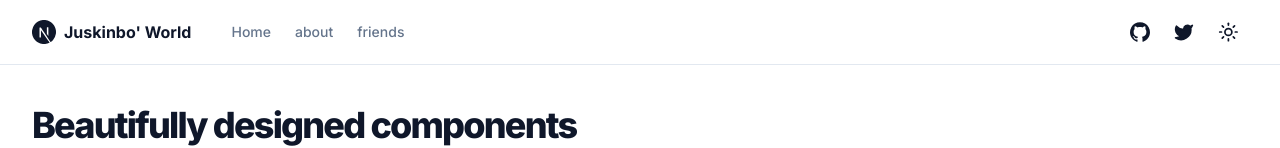
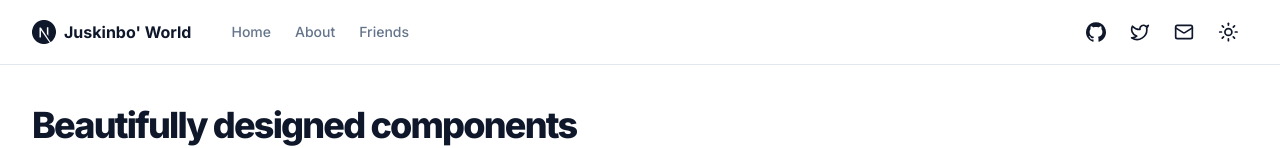
Before and after one commit to Juskinbo/home-juskinbo-next, a Next.js app: page / in a window 1280 px wide. Shown: the top 148 px of the page. Built offline with nearby package versions, Linux system fonts and the light colour scheme.

Commit message:
fix: add new route on header

```diff
--- a/components/main-nav.tsx
+++ b/components/main-nav.tsx
@@ -26,7 +26,7 @@ export function MainNav({ items }: MainNavProps) {
                   key={index}
                   href={item.href}
                   className={cn(
-                    "flex items-center text-sm font-medium text-muted-foreground",
+                    "transition-color flex items-center text-sm font-medium  text-muted-foreground duration-200 hover:text-foreground",
                     item.disabled && "cursor-not-allowed opacity-80"
                   )}
                 >
--- a/components/site-header.tsx
+++ b/components/site-header.tsx
@@ -13,10 +13,14 @@ export function SiteHeader() {
         <MainNav items={siteConfig.mainNav} />
         <div className="flex flex-1 items-center justify-end space-x-4">
           <nav className="flex items-center space-x-1">
+            {siteConfig.links.map((link) => {
+              const Temp = Icons[link.title as keyof typeof Icons]
+              return (
                 <Link
-              href={siteConfig.links.github}
+                  href={link.href}
                   target="_blank"
                   rel="noreferrer"
+                  key={link.title}
                 >
                   <div
                     className={buttonVariants({
@@ -24,25 +28,12 @@ export function SiteHeader() {
                       variant: "ghost",
                     })}
                   >
-                <Icons.gitHub className="size-5" />
-                <span className="sr-only">GitHub</span>
+                    <Temp className="size-5" />
+                    <span className="sr-only">{link.title}</span>
                   </div>
                 </Link>
-            <Link
-              href={siteConfig.links.twitter}
-              target="_blank"
-              rel="noreferrer"
-            >
-              <div
-                className={buttonVariants({
-                  size: "icon",
-                  variant: "ghost",
+              )
             })}
-              >
-                <Icons.twitter className="size-5 fill-current" />
-                <span className="sr-only">Twitter</span>
-              </div>
-            </Link>
             <ThemeToggle />
           </nav>
         </div>
--- a/config/site.ts
+++ b/config/site.ts
@@ -1,3 +1,5 @@
+import { title } from "process"
+
 export type SiteConfig = typeof siteConfig
 
 export const siteConfig = {
@@ -9,17 +11,26 @@ export const siteConfig = {
       href: "/",
     },
     {
-      title: "about",
+      title: "About",
       href: "/about",
     },
     {
-      title: "friends",
+      title: "Friends",
       href: "/friends",
     },
   ],
-  links: {
-    twitter: "https://twitter.com/shadcn",
-    github: "https://github.com/Juskinbo",
-    email: "mailto:juskinbo@outlook.com",
-  },
+  links: [
+    {
+      title: "gitHub",
+      href: "https://github.com/Juskinbo",
+    },
+    {
+      title: "twitter",
+      href: "https://x.com/Juskinbo0326",
+    },
+    {
+      title: "mail",
+      href: "mailto:juskinbo@outlook.com",
+    },
+  ],
 }
```
Lines whose indentation alone changed are shown as unchanged.
